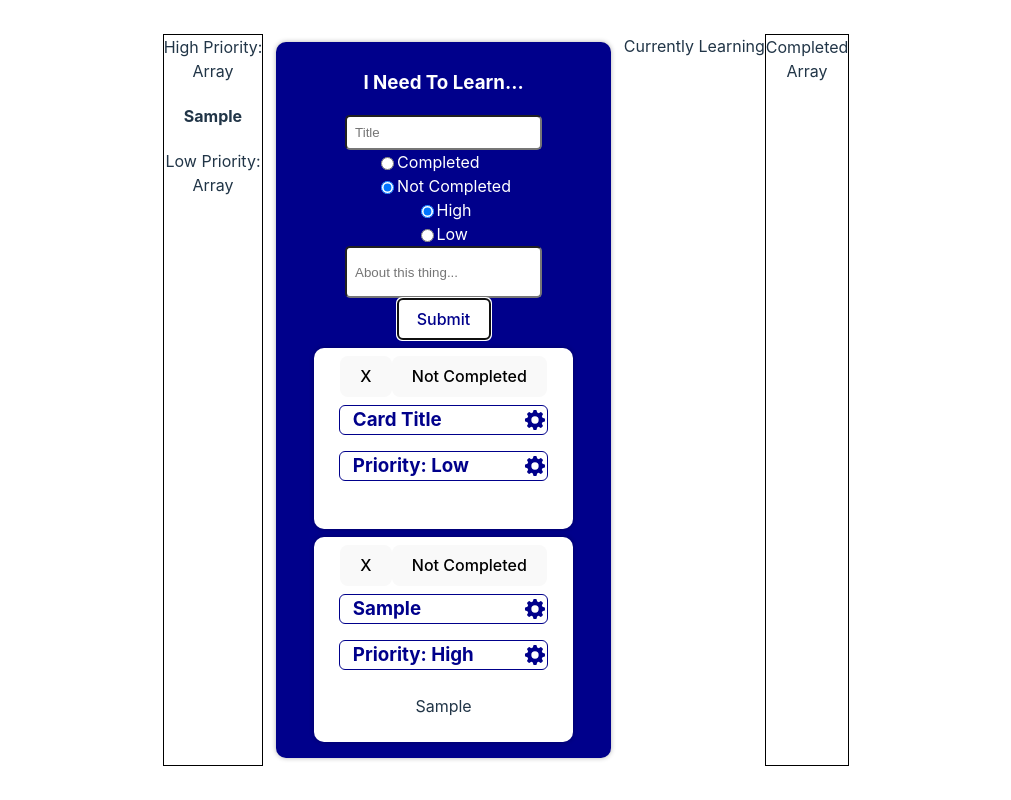
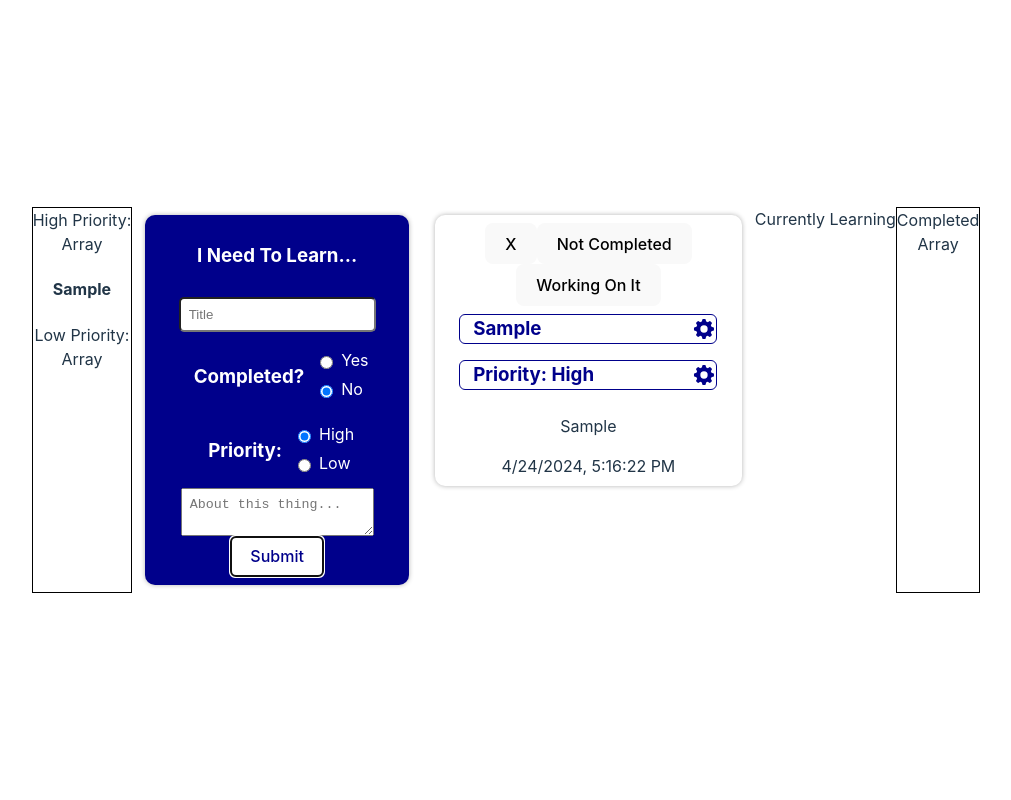
Before and after one commit to SuperHeavyBallet/ToLearnApp, a React (Vite) app in the folder ToLearnApp/: page / in a window 1280 px wide. Both pictures are taken after typing "Sample", "Sample" into the empty fields and a click on the button "Submit". Shown: the whole page, without its empty margins (134-1145 px from the left). Built offline with nearby package versions, Linux system fonts and the light colour scheme.

Commit message:
Working on completed status

```diff
--- a/ToLearnApp/package.json
+++ b/ToLearnApp/package.json
@@ -18,6 +18,7 @@
     "@types/react": "^18.2.66",
     "@types/react-dom": "^18.2.22",
     "@vitejs/plugin-react": "^4.2.1",
+    "@vitejs/plugin-react-swc": "^3.6.0",
     "eslint": "^8.57.0",
     "eslint-plugin-react": "^7.34.1",
     "eslint-plugin-react-hooks": "^4.6.0",
--- a/ToLearnApp/src/assets/Card/card.jsx
+++ b/ToLearnApp/src/assets/Card/card.jsx
@@ -3,24 +3,24 @@ import { useEffect, useState } from "react"
 import styles from "./card.module.css"
 
 
-export default function Card( { cardCompleted, cardTitle, cardPriority, cardText, onRemove})
+export default function Card( { timeCreated, cardCompleted, cardTitle, cardPriority, cardText, onRemove, onChangeCompleted, onWorkingOnIt})
 {
 
 
     const [ completedStatus, setCompletedStatus ]= useState(cardCompleted ? cardCompleted : "Not Completed") ;
-    const [ title, setTitle] = useState(cardTitle || "Card Title");
+    const [ title, setTitle] = useState(cardTitle || "Title");
     const [priority, setPriority] = useState(cardPriority || "Low");
 
     function handleEditTitleClick(event)
     {
         event.preventDefault();
-        if (title === "Has Been Edited")
+        if (title === "Title")
         {
-            setTitle("To Be Edited");
+            setTitle("Edited Title");
         }
         else
         {
-            setTitle("Has Been Edited");
+            setTitle("Title");
         }
 
 
@@ -40,32 +40,28 @@ export default function Card( { cardCompleted, cardTitle, cardPriority, cardText
         }
     }
 
+
+
     function handleCompletedClick(event)
     {
-
-
-        if (completedStatus == "Not Completed")
-        {
-
-            setCompletedStatus("Completed");
-        }
-        else
-        {
-
-            setCompletedStatus("Not Completed");
-        }
-
+        onChangeCompleted();
 
     }
 
 
     return(
         <div className={styles.card}>
+            {/* Top Row Elements */}
             <div className={styles.cardTopButtons}>
-            <button onClick={onRemove}>X</button>
+                <button onClick={onRemove}>
+                    X</button>
                 <button onClick={handleCompletedClick}>
                     {completedStatus}</button>
+                <button onClick={onWorkingOnIt}>Working On It</button>
             </div>
+            {/*++++++++++++++*/}
+
+            {/* Title Elements */}
             <div className={styles.inputEditBlock}>
                 <h3 className={styles.title}>{title}</h3>
                 {/*<button className={styles.editButton} onClick={handleEditTitleClick}><h5>Edit</h5></button>/*}
@@ -76,10 +72,11 @@ export default function Card( { cardCompleted, cardTitle, cardPriority, cardText
 
                 <path d="M32.57,15.72l-3.35-1a11.65,11.65,0,0,0-.95-2.33l1.64-3.07a.61.61,0,0,0-.11-.72L27.41,6.2a.61.61,0,0,0-.72-.11L23.64,7.72a11.62,11.62,0,0,0-2.36-1l-1-3.31A.61.61,0,0,0,19.69,3H16.31a.61.61,0,0,0-.58.43l-1,3.3a11.63,11.63,0,0,0-2.38,1l-3-1.62a.61.61,0,0,0-.72.11L6.2,8.59a.61.61,0,0,0-.11.72l1.62,3a11.63,11.63,0,0,0-1,2.37l-3.31,1a.61.61,0,0,0-.43.58v3.38a.61.61,0,0,0,.43.58l3.33,1a11.62,11.62,0,0,0,1,2.33L6.09,26.69a.61.61,0,0,0,.11.72L8.59,29.8a.61.61,0,0,0,.72.11l3.09-1.65a11.65,11.65,0,0,0,2.3.94l1,3.37a.61.61,0,0,0,.58.43h3.38a.61.61,0,0,0,.58-.43l1-3.38a11.63,11.63,0,0,0,2.28-.94l3.11,1.66a.61.61,0,0,0,.72-.11l2.39-2.39a.61.61,0,0,0,.11-.72l-1.66-3.1a11.63,11.63,0,0,0,.95-2.29l3.37-1a.61.61,0,0,0,.43-.58V16.31A.61.61,0,0,0,32.57,15.72ZM18,23.5A5.5,5.5,0,1,1,23.5,18,5.5,5.5,0,0,1,18,23.5Z"></path>
                 </svg>
+            </div>
             {/*++++++++++++++*/}
 
 
-        </div>
+
 
             <div className={styles.inputEditBlock}>
             <h3 className={styles.title}>Priority: {priority}</h3>
@@ -94,7 +91,17 @@ export default function Card( { cardCompleted, cardTitle, cardPriority, cardText
             {/*++++++++++++++*/}
             </div>
 
+            {/*Text Notes*/}
             <p className={styles.textBox}>{cardText}</p>
+            {/*++++++++++++++*/}
+
+            {/*Time+Date Created*/}
+            <div className={styles.timeDateCreated}>
+                {(timeCreated.toLocaleString("en-US"))}
+
+            </div>
+
+            {/*++++++++++++++*/}
             </div>
     )
 }
--- a/ToLearnApp/src/assets/Card/card.module.css
+++ b/ToLearnApp/src/assets/Card/card.module.css
@@ -8,7 +8,7 @@
     margin: 1vh 1vw;
     padding: 1vh 2vw;
     background-color: white;
-    max-width: 60vw;
+    max-width: 20vw;
 
 
 }
--- a/ToLearnApp/src/assets/CreateNewCard/createNewCard.jsx
+++ b/ToLearnApp/src/assets/CreateNewCard/createNewCard.jsx
@@ -7,6 +7,7 @@ import CardTitleArray from "../CardArray.jsx/cardTitleArray";
 export default function CreateNewCard()
 {
     const [ title, setTitle ] = useState("");
+    const [ time, setTime ] = useState("");
     const [ completed, setCompleted ] = useState("Not Completed");
     const [ priority, setPriority ] = useState("High");
 
@@ -17,109 +18,117 @@ export default function CreateNewCard()
     const [ lowPriorityCards, setLowPriorityCards ] = useState([]);
     const [ completedCards, setCompletedCards ] = useState([]);
 
-    function handleTitleChange(event)
-    {
+    useEffect(() => {
+        getTime();
+        sortPriorityCards();
+        sortCompletedCards();
+        changeCompletedStatus();
+    }, [cards]);
+
+    function handleTitleChange(event){
         setTitle(event.target.value);
-
     }
-
-    function handleCompletedChange(event)
-    {
+    function handleCompletedChange(event){
         setCompleted(event.target.value);
     }
-
-    function handlePriorityChange(event)
-    {
+    function handlePriorityChange(event){
         setPriority(event.target.value);
     }
-
-    function handleTextChange(event)
-    {
+    function handleTextChange(event){
         setText(event.target.value);
     }
+    function handleSubmitNewCard(event){
+        event.preventDefault();
+        getTime();
 
-    function handleSubmitNewCard(event)
-    {
-        event.preventDefault();
         // Create New Card with values at time of submit
         const newCard = {
             id: uuidv4(),
+            time,
             completed,
             title,
             priority,
             text,
         };
+
         //Add new card to the start of the array
         setCards(prevCards => [newCard, ...prevCards]);
         sortPriorityCards();
-        sortCompletedCards()
+        sortCompletedCards();
+        ResetValues();
 
+    }
+    function ResetValues(){
         //Reset values for next card
         setTitle("");
+        setTime({});
         setCompleted("Not Completed");
         setPriority("High");
         setText("");
-        console.log(newCard);
-
-
     }
 
+    function getTime(){
+        let currentDate = new Date();
+        setTime(currentDate);
+    }
 
-    useEffect(() => {
-        sortPriorityCards();
-        sortCompletedCards();
-    }, [cards]);
-
-    function sortPriorityCards()
-    {
+    function sortPriorityCards(){
         const newHighPriorityCards = cards.filter(card => card.priority === "High");
         const newLowPriorityCards = cards.filter(card => card.priority !== "High");
-
         setHighPriorityCards(newHighPriorityCards);
         setLowPriorityCards(newLowPriorityCards);
     }
 
-    function sortCompletedCards()
-    {
+    function sortCompletedCards(){
         const completedCards = cards.filter(card => card.completed === "Completed");
         setCompletedCards(completedCards);
-
     }
 
-    function removeCard(cardId)
-    {
+    {/* Callback Functions on Cards Already Made */}
+    function changeCompletedStatus(cardId, card){
+        let id = cardId;
+
+        console.log("Card: " + card)
+
+        const currentCardToChange = cards.filter(card => card.id === id);
+        if (currentCardToChange[0]){
+            if (currentCardToChange[0].completed === "Not Completed"){
+                currentCardToChange[0].completed = "Completed";
+            }else{
+                currentCardToChange[0].completed = "Not Completed";
+            }
+        }
+
+        sortCompletedCards();
+    }
+
+    function removeCard(cardId){
         setCards(prevCards => prevCards.filter(card => card.id !== cardId));
     }
 
 
     return (
-
         <div className={styles.wholePage}>
 
             {/* Priority List*/}
             <div className={styles.listOfCards}>
                 High Priority:
-
                 <CardTitleArray inputArray={highPriorityCards}/>
-
                 Low Priority:
                 <CardTitleArray inputArray={lowPriorityCards}/>
-
-
-
-
             </div>
 
             {/* New Card Form*/}
             <div className={styles.newCardForm}>
                 <h3 className={styles.newCardFormTopTitle}>I Need To Learn...</h3>
-
                 <form className={styles.form}>
                 {/* Input For Title */}
                 <input type="text" name="title" placeholder="Title" value={title} onChange={handleTitleChange}></input>
 
                 {/* Input For Completed */}
-                 <div>
+                <div className={styles.inputRow}>
+                    <h3 className={styles.newCardFormLowTitle}>Completed?</h3>
+                    <div className={styles.inputColumn}>
                         <label>
                             <input
                                 type="radio"
@@ -127,7 +136,7 @@ export default function CreateNewCard()
                                 value="Completed"
                                 onChange={handleCompletedChange}
                                 checked={completed === 'Completed'}/>
-                        Completed
+                            Yes
                         </label>
                         <label>
                             <input
@@ -136,12 +145,15 @@ export default function CreateNewCard()
                                 value="Not Completed"
                                 onChange={handleCompletedChange}
                                 checked={completed === 'Not Completed'}/>
-                        Not Completed
+                            No
                         </label>
+                    </div>
+                </div>
 
-                </div>
                 {/* Radio buttons for Priority */}
-                <div>
+                <div className={styles.inputRow}>
+                    <h3 className={styles.newCardFormLowTitle}>Priority:</h3>
+                    <div className={styles.inputColumn}>
                         <label>
                             <input
                                 type="radio"
@@ -161,15 +173,16 @@ export default function CreateNewCard()
                             Low
                         </label>
                     </div>
-                <input
+                </div>
+
+                <textarea
                     className={styles.inputText}
                     type="text"
                     name="text"
                     placeholder="About this thing..."
                     value={text}
-                    onChange={handleTextChange}></input>
-                    <div>{title}</div>
-                    <div>{text}</div>
+                    onChange={handleTextChange}>
+                </textarea>
 
                 <button
                     className={styles.submitButton}
@@ -178,42 +191,37 @@ export default function CreateNewCard()
                 </button>
 
                 </form>
+                </div>
 
                 {/* Render Each Card */}
-                <div className="">
-
-                    {/*Sample Card */}
-                    <Card></Card>
-                    {cards.map((card, index) => (
+                <div>
+                    {cards.map((card) => (
                         <Card
                         key={card.id}
+                        timeCreated={card.time}
                         cardCompleted={card.completed}
                         cardTitle={card.title}
                         cardPriority={card.priority}
                         cardText={card.text}
-                        onRemove={() => removeCard(index)}
-
+                        onRemove={() => removeCard(card.id)}
+                        onChangeCompleted={() =>
+                            changeCompletedStatus(card.id, card)
+                        }
                         />
                     ))}
                 </div>
-
-
-
-        </div>
-
+        {/* Currently Learning List*/}
         <div>
             Currently Learning
         </div>
 
-
         {/* Completed Card List*/}
         <div className={styles.completedCardList}>
             Completed
-
             {/*All Cards */}
             <CardTitleArray inputArray={completedCards}/>
+        </div>
 
-                         </div>
     </div>
     )
 }
--- a/ToLearnApp/src/assets/CreateNewCard/createNewCard.module.css
+++ b/ToLearnApp/src/assets/CreateNewCard/createNewCard.module.css
@@ -23,6 +23,7 @@
 .newCardForm input{
     border-radius: 5px;
     padding: 1vh;
+    margin: 1vh;
 
 }
 
@@ -42,11 +43,33 @@
     color: white;
 }
 
+.newCardFormLowTitle{
+    color: white;
+    margin: 1vh;
+}
+
+.inputRow{
+    display: flex;
+    flex-direction: row;
+    width: 100%;
+    justify-content: center;
+    align-items: center;
+    margin: 1vh;
+}
+
+.inputColumn{
+    display: flex;
+    flex-direction: column;
+}
+
 .inputText{
     height: 4vh;
     text-align: start;
     justify-content: start;
     align-items: center;
+    padding: 1vh;
+    height: fit-content;
+
 }
 
 .submitButton{
```
Also changed, not shown: 2 other files (tests, documents, lock files or other folders). Lines whose indentation alone changed are shown as unchanged.
